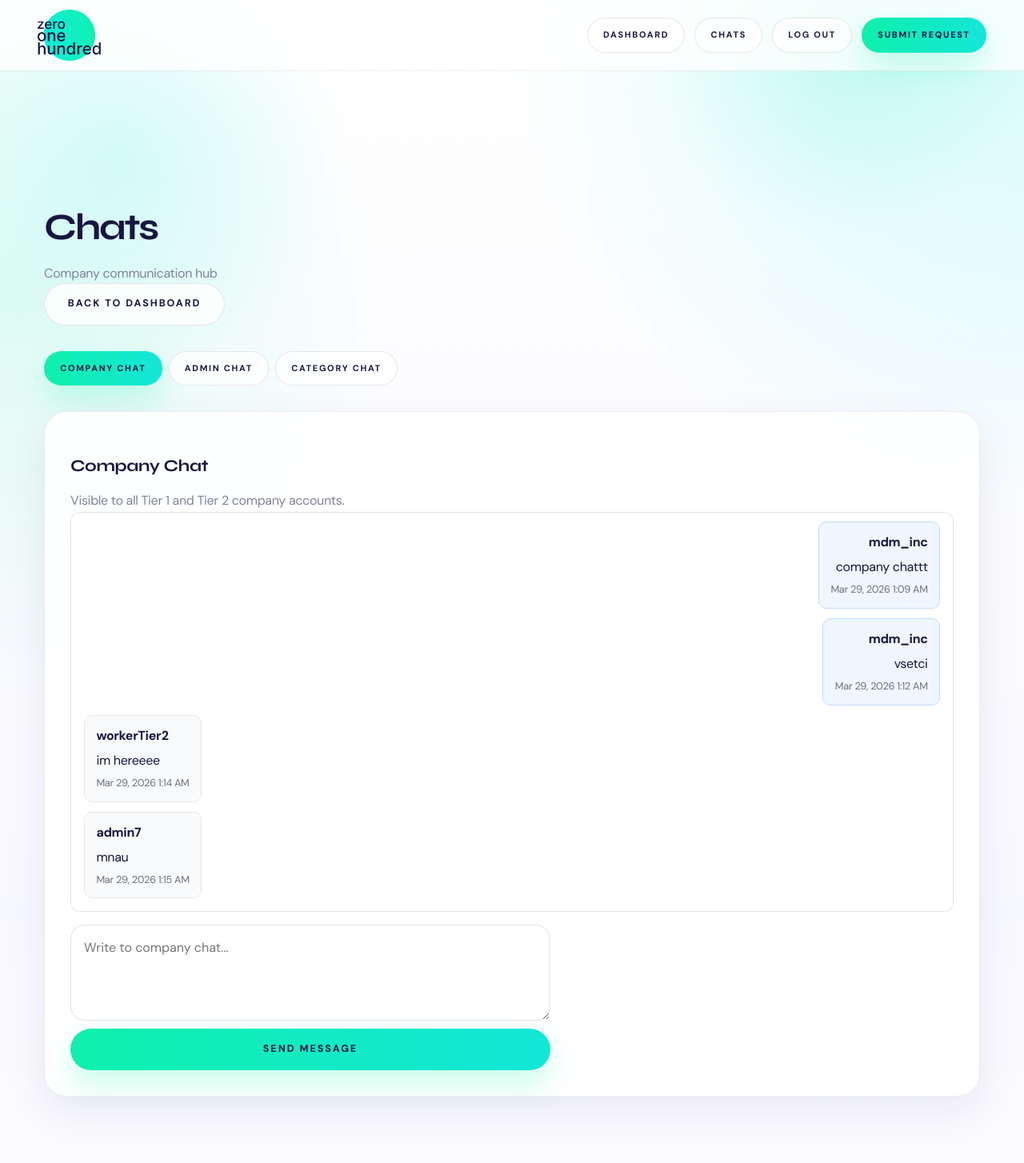
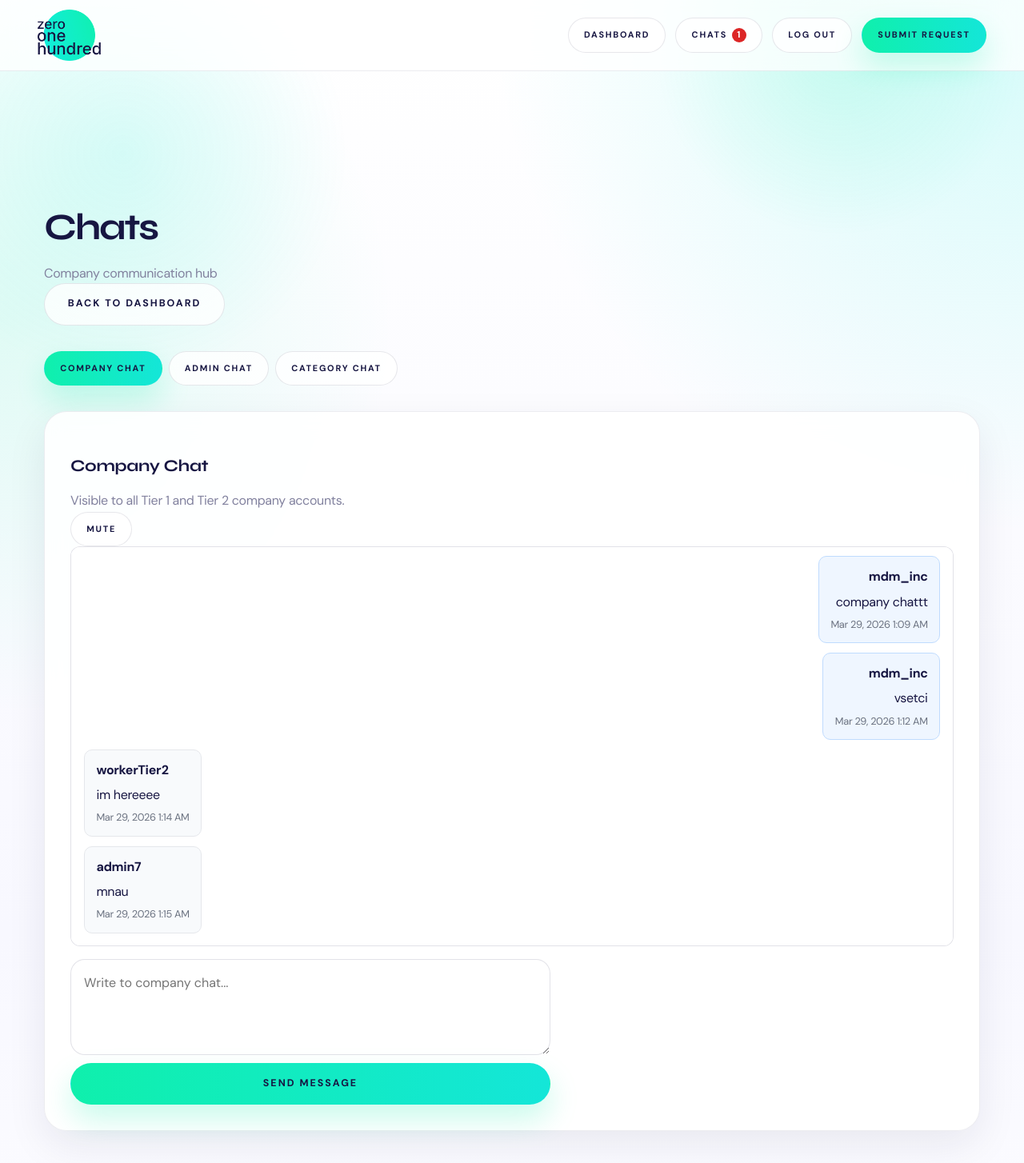
Before and after one commit to Lukrex/hackathon2026, a Django app: page /chats/ in a window 1280 px wide. Shown: the top 1454 px of the page at 80% size. Run offline with Django 4.2, Linux system fonts and the light colour scheme; a user stored in the database is signed in; data comes from the database, SQL or seed files in the repository; both versions use the stored data as it was after the commit; data that the repository does not hold is empty.

Commit message:
chat badge/notif+mute

```diff
--- /dev/null
+++ b/server/context_processors.py
@@ -0,0 +1,16 @@
+from .chat_utils import get_unread_chat_count, is_company_account
+
+
+def chat_nav_badge(request):
+    user = getattr(request, 'user', None)
+    if not user or not user.is_authenticated or not is_company_account(user):
+        return {
+            'chats_unread_count': 0,
+            'chats_has_unread': False,
+        }
+
+    unread_count = get_unread_chat_count(user)
+    return {
+        'chats_unread_count': unread_count,
+        'chats_has_unread': unread_count > 0,
+    }
--- a/server/models.py
+++ b/server/models.py
@@ -316,6 +316,64 @@ class DirectChatMessage(models.Model):
         return f"Direct chat {self.sender.username} -> {self.recipient.username}"
 
 
+class ChatReadState(models.Model):
+    """Tracks last-read timestamp per user and chat scope."""
+    CHAT_TYPE_CHOICES = [
+        ('company', 'Company Chat'),
+        ('admin', 'Admin Chat'),
+        ('direct', 'Direct Chat'),
+    ]
+
+    user = models.ForeignKey(User, on_delete=models.CASCADE, related_name='chat_read_states')
+    chat_type = models.CharField(max_length=20, choices=CHAT_TYPE_CHOICES)
+    partner = models.ForeignKey(
+        User,
+        on_delete=models.CASCADE,
+        null=True,
+        blank=True,
+        related_name='chat_partner_read_states',
+        help_text='Required for direct chat read-state rows',
+    )
+    last_read_at = models.DateTimeField(default=timezone.now)
+
+    class Meta:
+        unique_together = ('user', 'chat_type', 'partner')
+
+    def __str__(self):
+        if self.partner_id:
+            return f"Read {self.chat_type}: {self.user.username} with {self.partner.username}"
+        return f"Read {self.chat_type}: {self.user.username}"
+
+
+class ChatMuteSetting(models.Model):
+    """Per-user mute toggles for company/admin/direct chat scopes."""
+    CHAT_TYPE_CHOICES = [
+        ('company', 'Company Chat'),
+        ('admin', 'Admin Chat'),
+        ('direct', 'Direct Chat'),
+    ]
+
+    user = models.ForeignKey(User, on_delete=models.CASCADE, related_name='chat_mute_settings')
+    chat_type = models.CharField(max_length=20, choices=CHAT_TYPE_CHOICES)
+    partner = models.ForeignKey(
+        User,
+        on_delete=models.CASCADE,
+        null=True,
+        blank=True,
+        related_name='chat_partner_mute_settings',
+        help_text='Required for direct chat mute rows',
+    )
+    is_muted = models.BooleanField(default=False)
+
+    class Meta:
+        unique_together = ('user', 'chat_type', 'partner')
+
+    def __str__(self):
+        if self.partner_id:
+            return f"Mute {self.chat_type}: {self.user.username} with {self.partner.username} = {self.is_muted}"
+        return f"Mute {self.chat_type}: {self.user.username} = {self.is_muted}"
+
+
 class Notification(models.Model):
     """Email notifications tracking"""
     REQUEST_NOTIFICATION_TYPES = [
--- a/server/settings.py
+++ b/server/settings.py
@@ -46,6 +46,7 @@ TEMPLATES = [
                 'django.template.context_processors.request',
                 'django.contrib.auth.context_processors.auth',
                 'django.contrib.messages.context_processors.messages',
+                'server.context_processors.chat_nav_badge',
             ],
         },
     },
--- a/server/templates/base.html
+++ b/server/templates/base.html
@@ -751,6 +751,27 @@
             color: var(--primary-dark);
             font-weight: 600;
         }
+
+        .nav-chat-btn {
+            display: inline-flex;
+            align-items: center;
+            gap: 0.4rem;
+        }
+
+        .chat-unread-badge {
+            display: inline-flex;
+            align-items: center;
+            justify-content: center;
+            min-width: 1.1rem;
+            height: 1.1rem;
+            padding: 0 0.32rem;
+            border-radius: 999px;
+            background: #dc2626;
+            color: #ffffff;
+            font-size: 0.72rem;
+            font-weight: 700;
+            line-height: 1;
+        }
     </style>
     {% block extra_css %}{% endblock %}
 </head>
@@ -767,7 +788,12 @@
                 {% if user.is_authenticated %}
                     <a href="{% url 'dashboard' %}" class="btn btn-sm btn-outline">Dashboard</a>
                     {% if user.is_staff or user.is_superuser %}
-                    <a href="{% url 'chats' %}" class="btn btn-sm btn-outline">Chats</a>
+                    <a href="{% url 'chats' %}" class="btn btn-sm btn-outline nav-chat-btn">
+                        Chats
+                        {% if chats_has_unread %}
+                        <span class="chat-unread-badge">{{ chats_unread_count }}</span>
+                        {% endif %}
+                    </a>
                     {% endif %}
                     {% if not user.is_staff and not user.is_superuser %}
                     <a href="{% url 'edit_profile' %}" class="btn btn-sm btn-outline">Profile</a>
--- a/server/templates/chats.html
+++ b/server/templates/chats.html
@@ -26,8 +26,18 @@
         <div class="card">
             <div class="card-body">
                 {% if active_tab == 'company' %}
-                <h3 class="mb-2">Company Chat</h3>
-                <p class="text-muted" style="margin-top:0.25rem;">Visible to all Tier 1 and Tier 2 company accounts.</p>
+                <div class="d-flex justify-between align-center" style="gap:0.75rem; flex-wrap: wrap;">
+                    <div>
+                        <h3 class="mb-2">Company Chat</h3>
+                        <p class="text-muted" style="margin-top:0.25rem;">Visible to all Tier 1 and Tier 2 company accounts.</p>
+                    </div>
+                    <form method="post" class="inline" style="margin:0;">
+                        {% csrf_token %}
+                        <input type="hidden" name="action" value="mute_company">
+                        <input type="hidden" name="mute" value="{% if company_muted %}0{% else %}1{% endif %}">
+                        <button type="submit" class="btn btn-sm btn-outline">{% if company_muted %}Unmute{% else %}Mute{% endif %}</button>
+                    </form>
+                </div>
 
                 <div class="chat-box" id="chat-box-company">
                     {% for msg in company_chat_messages %}
@@ -50,8 +60,18 @@
                 {% endif %}
 
                 {% if active_tab == 'admin' and is_tier1 %}
-                <h3 class="mb-2">Admin Chat</h3>
-                <p class="text-muted" style="margin-top:0.25rem;">Visible only to Tier 1 admins.</p>
+                <div class="d-flex justify-between align-center" style="gap:0.75rem; flex-wrap: wrap;">
+                    <div>
+                        <h3 class="mb-2">Admin Chat</h3>
+                        <p class="text-muted" style="margin-top:0.25rem;">Visible only to Tier 1 admins.</p>
+                    </div>
+                    <form method="post" class="inline" style="margin:0;">
+                        {% csrf_token %}
+                        <input type="hidden" name="action" value="mute_admin">
+                        <input type="hidden" name="mute" value="{% if admin_muted %}0{% else %}1{% endif %}">
+                        <button type="submit" class="btn btn-sm btn-outline">{% if admin_muted %}Unmute{% else %}Mute{% endif %}</button>
+                    </form>
+                </div>
 
                 <div class="chat-box" id="chat-box-admin">
                     {% for msg in admin_chat_messages %}
@@ -98,6 +118,14 @@
                 </div>
 
                 {% if selected_partner %}
+                <form method="post" class="inline" style="margin:0 0 0.75rem 0;">
+                    {% csrf_token %}
+                    <input type="hidden" name="action" value="mute_direct">
+                    <input type="hidden" name="partner_id" value="{{ selected_partner.id }}">
+                    <input type="hidden" name="mute" value="{% if direct_muted %}0{% else %}1{% endif %}">
+                    <button type="submit" class="btn btn-sm btn-outline">{% if direct_muted %}Unmute this chat{% else %}Mute this chat{% endif %}</button>
+                </form>
+
                 <div class="chat-box" id="chat-box-direct">
                     {% for msg in direct_chat_messages %}
                     <div class="chat-message {% if msg.sender_id == user.id %}mine{% endif %}">
--- a/server/views.py
+++ b/server/views.py
@@ -31,6 +31,14 @@ from .forms import (
     ChatMessageForm,
 )
 from .tasks import calculate_expert_matches
+from .chat_utils import (
+    CHAT_ADMIN,
+    CHAT_COMPANY,
+    CHAT_DIRECT,
+    is_chat_muted,
+    mark_chat_read,
+    set_chat_muted,
+)
 
 
 ACTIVE_REQUEST_STATUSES = ['open', 'in_review', 'waiting_expert', 'in_progress']
@@ -1019,6 +1027,35 @@ def chats(request):
 
     if request.method == 'POST':
         action = request.POST.get('action')
+
+        if action in {'mute_company', 'mute_admin', 'mute_direct'}:
+            mute_enabled = request.POST.get('mute') == '1'
+
+            if action == 'mute_company':
+                set_chat_muted(request.user, CHAT_COMPANY, mute_enabled)
+                return HttpResponseRedirect(f"{reverse('chats')}?tab=company")
+
+            if action == 'mute_admin':
+                if not is_tier1(request.user):
+                    messages.error(request, 'Only Tier 1 accounts can mute Admin Chat.')
+                else:
+                    set_chat_muted(request.user, CHAT_ADMIN, mute_enabled)
+                return HttpResponseRedirect(f"{reverse('chats')}?tab=admin")
+
+            if action == 'mute_direct':
+                partner_id = request.POST.get('partner_id')
+                partner = partner_users.filter(id=partner_id).first()
+                if not partner:
+                    messages.error(request, f'Select a valid {partner_label.lower()} first.')
+                    return HttpResponseRedirect(f"{reverse('chats')}?tab=direct")
+
+                if not can_use_direct_company_chat(request.user, partner):
+                    messages.error(request, 'Direct chat is allowed only between Tier 1 and Tier 2 accounts.')
+                    return HttpResponseRedirect(f"{reverse('chats')}?tab=direct")
+
+                set_chat_muted(request.user, CHAT_DIRECT, mute_enabled, partner=partner)
+                return HttpResponseRedirect(f"{reverse('chats')}?tab=direct&partner={partner.id}")
+
         message_form = ChatMessageForm(request.POST)
         if message_form.is_valid():
             text = message_form.cleaned_data['message']
@@ -1060,6 +1097,17 @@ def chats(request):
             | Q(sender=selected_partner, recipient=request.user)
         ).select_related('sender', 'recipient').order_by('created_at')
 
+    if active_tab == 'company':
+        mark_chat_read(request.user, CHAT_COMPANY)
+    elif active_tab == 'admin' and is_tier1(request.user):
+        mark_chat_read(request.user, CHAT_ADMIN)
+    elif active_tab == 'direct' and selected_partner and can_use_direct_company_chat(request.user, selected_partner):
+        mark_chat_read(request.user, CHAT_DIRECT, partner=selected_partner)
+
+    company_muted = is_chat_muted(request.user, CHAT_COMPANY)
+    admin_muted = is_chat_muted(request.user, CHAT_ADMIN) if is_tier1(request.user) else False
+    direct_muted = is_chat_muted(request.user, CHAT_DIRECT, partner=selected_partner) if selected_partner else False
+
     return render(request, 'chats.html', {
         'is_tier1': is_tier1(request.user),
         'is_tier2': is_tier2(request.user),
@@ -1069,6 +1117,9 @@ def chats(request):
         'partner_users': partner_users,
         'selected_partner': selected_partner,
         'direct_chat_messages': direct_chat_messages,
+        'company_muted': company_muted,
+        'admin_muted': admin_muted,
+        'direct_muted': direct_muted,
     })
 
 
```
Also changed, not shown: server/chat_utils.py (added, +101 -0 lines), db.sqlite3, server/migrations/0013_chatreadstate_chatmutesetting.py (added).
